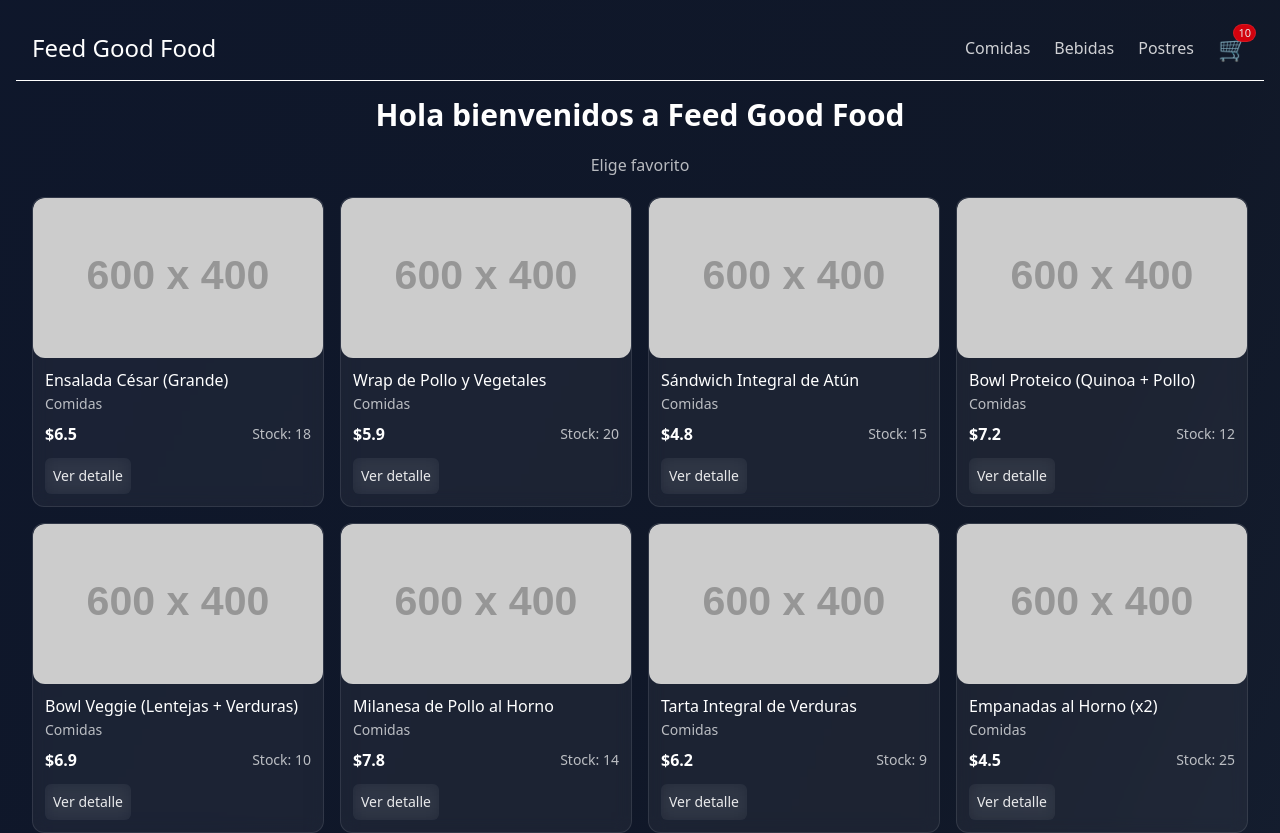
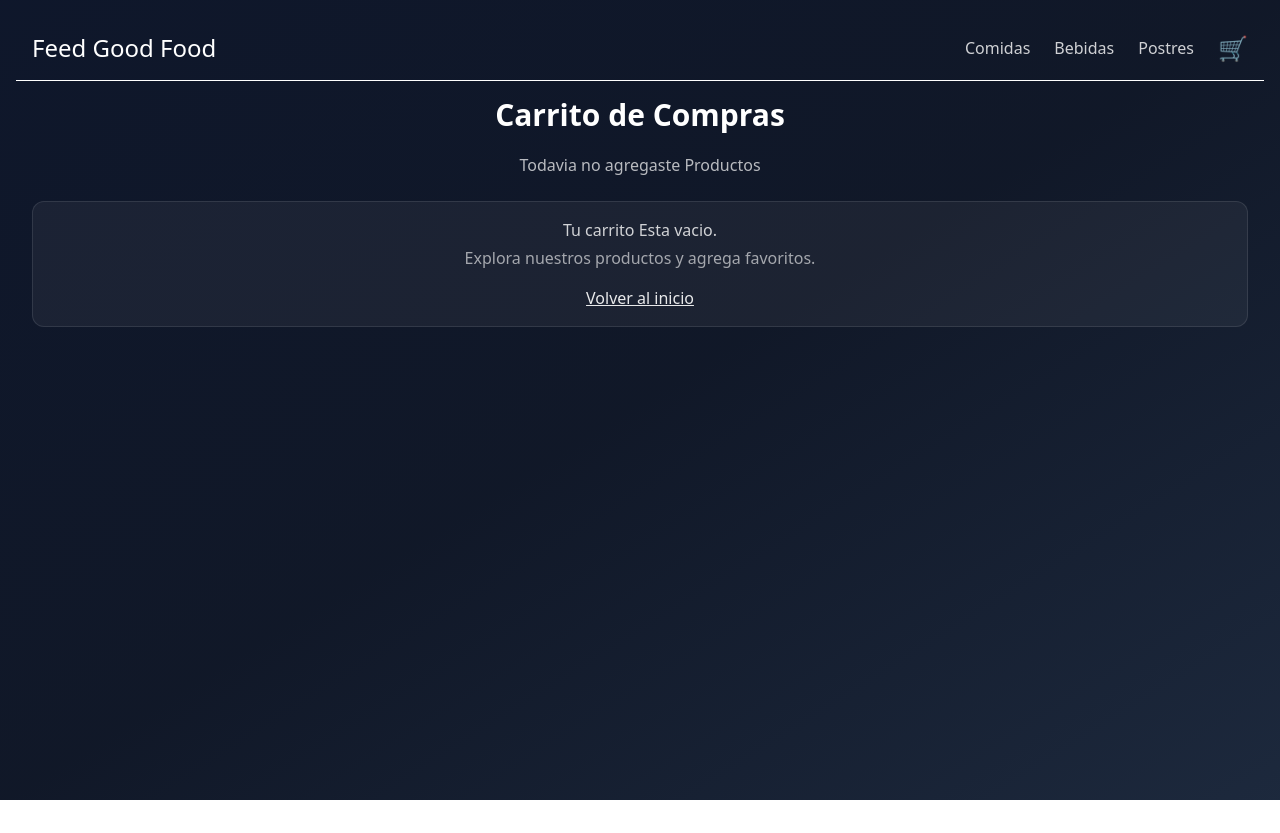
Before and after one commit to roque01212/CreaTuLanding_GerezRoque, a React (Vite) app: page /carrito in a window 1280 px wide. Before the commit this address led to /. Shown: the top 833 px of the page. After the commit the page ends 800 px from the top, so only its background shows below. Built offline with nearby package versions, Linux system fonts and the light colour scheme.

Commit message:
configurando carrito

```diff
--- a/src/TiendaApp.tsx
+++ b/src/TiendaApp.tsx
@@ -1,10 +1,13 @@
 import { RouterProvider } from "react-router";
 import { appRouter } from "./router/app.route";
+import { CartContextProvider } from "./context/CartContext";
 
 export const TiendaApp = () => {
   return (
-    <div className="bg-gradient ">
-      <RouterProvider router={appRouter} />
-    </div>
+    <CartContextProvider>
+      <div className="bg-gradient ">
+        <RouterProvider router={appRouter} />
+      </div>
+    </CartContextProvider>
   );
 };
--- a/src/components/CustomButton.tsx
+++ b/src/components/CustomButton.tsx
@@ -4,12 +4,18 @@ interface Props {
   children: React.ReactNode;
   onClick?: () => void;
   variant?: Variant;
+  disabled?: boolean;
+  className?: string;
+  type?: "button" | "submit" | "reset";
 }
 
 export const CustomButton = ({
   onClick,
   children,
   variant = "primary",
+  disabled = false,
+  className = "",
+  type = "button",
 }: Props) => {
   const base =
     "inline-flex items-center border border-white/10 justify-center gap-2 rounded-xl px-4 py-2 text-sm font-medium transition focus:outline-none focus:ring-2 focus:ring-white/20";
@@ -20,8 +26,16 @@ export const CustomButton = ({
     ghost: "bg-transparent hover:bg-white/10 text-white",
     danger: "bg-red-600 hover:bg-red-500 text-white",
   };
+  const disabledStyles = "opacity-50 pointer-events-none";
   return (
-    <button className={`${base} ${variants[variant]} `} onClick={onClick}>
+    <button
+      type={type}
+      disabled={disabled}
+      className={`${base}  ${variants[variant]} ${
+        disabled ? disabledStyles : ""
+      } ${className} `}
+      onClick={onClick}
+    >
       {children}
     </button>
   );
--- a/src/components/CustomNavbar.tsx
+++ b/src/components/CustomNavbar.tsx
@@ -1,7 +1,11 @@
 import { Link, NavLink } from "react-router";
 import CartWidget from "./CartWidget";
+import { use } from "react";
+import { CartContext } from "../context/CartContext";
 
 export const CustomNavbar = () => {
+  const { totalItems } = use(CartContext);
+
   const navClass = ({ isActive }: { isActive: boolean }) =>
     isActive ? "font-semibold underline" : "opacity-80 hover:opacity-100";
   return (
@@ -24,14 +28,16 @@ export const CustomNavbar = () => {
               Bebidas
             </NavLink>
           </li>
+
           <li>
             <NavLink to={"/categoria/postres"} className={navClass}>
               Postres
             </NavLink>
           </li>
+
           <li>
             <Link to="/carrito" className="opacity-90 hover:opacity-100">
-              <CartWidget count={10} />
+              <CartWidget count={totalItems} />
             </Link>
           </li>
         </ul>
--- a/src/components/ItemCount.tsx
+++ b/src/components/ItemCount.tsx
@@ -1,21 +1,36 @@
-import { useState } from "react";
+import { useEffect, useState } from "react";
 import { CustomButton } from "./CustomButton";
 
 interface Props {
   stock: number;
+  onAddToCart: (count: number) => void;
 }
 
-export const ItemCount = ({ stock }: Props) => {
+export const ItemCount = ({ stock, onAddToCart }: Props) => {
   const [qty, setQty] = useState<number>(0);
 
+  useEffect(() => {
+    setQty(stock > 0 ? 1 : 0);
+  }, [stock]);
+
+  const canDecrease = qty > 1;
+  const canIncrement = qty < stock;
+  const canAdd = stock > 0 && qty > 0;
+
   const handleDecrease = () => {
-    if (qty <= 0) return;
+    if (!canDecrease) return;
 
-    setQty(qty - 1);
+    setQty((prev) => prev - 1);
   };
+
   const handleIncrease = () => {
-    if (qty >= stock) return;
-    setQty(qty + 1);
+    if (!canIncrement) return;
+    setQty((prev) => prev + 1);
+  };
+
+  const handleAdd = () => {
+    if (!canAdd) return;
+    onAddToCart(qty);
   };
 
   return (
@@ -23,7 +38,11 @@ export const ItemCount = ({ stock }: Props) => {
       <p className="opacity-70 text-sm mb-2">Cantidad</p>
 
       <div className="flex items-center gap-3">
-        <CustomButton variant="ghost" onClick={handleDecrease}>
+        <CustomButton
+          variant="ghost"
+          onClick={handleDecrease}
+          disabled={!canDecrease}
+        >
           -
         </CustomButton>
 
@@ -34,11 +53,13 @@ export const ItemCount = ({ stock }: Props) => {
         <CustomButton
           variant="ghost"
           onClick={handleIncrease}
-          //   disabled={!canIncrease}
+          disabled={!canIncrement}
         >
           +
         </CustomButton>
-        <CustomButton variant="primary">Agregar</CustomButton>
+        <CustomButton variant="primary" onClick={handleAdd} disabled={!canAdd}>
+          Agregar
+        </CustomButton>
       </div>
     </div>
   );
--- a/src/components/products/ProductDetailContainer.tsx
+++ b/src/components/products/ProductDetailContainer.tsx
@@ -1,11 +1,18 @@
+import { use } from "react";
 import { Product } from "../../data/product";
 import { ItemCount } from "../ItemCount";
+import { CartContext } from "../../context/CartContext";
 
 interface Props {
   product: Product;
 }
 
 export const ProductDetailContainer = ({ product }: Props) => {
+  const { addItem } = use(CartContext);
+
+  const onAddToCart = (count: number) => {
+    addItem(product, count);
+  };
   return (
     <article className="w-full flex flex-col items-center justify-center gap-5 mt-6 lg:flex-row">
       <div className="rounded-xl overflow-hidden border border-white/10 bg-white/5">
@@ -27,7 +34,7 @@ export const ProductDetailContainer = ({ product }: Props) => {
           <span className="text-xl font-semibold">USD: {product.price} </span>
           <span className="text-xl opacity-70"> Stock: {product.stock} </span>
         </div>
-        <ItemCount stock={product.stock} />
+        <ItemCount stock={product.stock} onAddToCart={onAddToCart} />
       </div>
     </article>
   );
--- /dev/null
+++ b/src/context/CartContext.tsx
@@ -0,0 +1,96 @@
+import { createContext, useMemo, useState } from "react";
+import { Product } from "../data/product";
+
+interface Props {
+  children: React.ReactNode;
+}
+
+interface CartItem {
+  product: Product;
+  quantity: number;
+}
+
+interface CartContextProps {
+  cart: CartItem[];
+  totalItems: number;
+  addItem: (product: Product, quantity: number) => void;
+  removeItem: (item: number) => void;
+  clearCart: () => void;
+
+  increaseItem: (productId: number) => void;
+  decreaseItem: (productId: number) => void;
+}
+
+export const CartContext = createContext({} as CartContextProps);
+
+export const CartContextProvider = ({ children }: Props) => {
+  const [cart, setCart] = useState<CartItem[]>([]);
+
+  const totalItems = useMemo(() => {
+    let total = 0;
+    cart.forEach((item) => (total += item.quantity));
+    return total;
+  }, [cart]);
+
+  const addItem = (product: Product, quantity: number) => {
+    setCart((prev) => {
+      const index = prev.findIndex((p) => p.product.id === product.id);
+
+      if (index >= 0) {
+        const copy = [...prev];
+        copy[index] = {
+          ...copy[index],
+          quantity: copy[index].quantity + quantity,
+        };
+        return copy;
+      }
+      return [...prev, { product, quantity }];
+    });
+  };
+
+  const removeItem = (productId: number) => {
+    setCart((prev) => prev.filter((item) => item.product.id !== productId));
+  };
+
+  const clearCart = () => {
+    setCart([]);
+  };
+
+  const increaseItem = (productId: number) => {
+    setCart((prev) =>
+      prev.map((item) => {
+        if (item.product.id !== productId) return item;
+        const nextQTy = Math.min(item.product.stock, item.quantity + 1);
+        return { ...item, quantity: nextQTy };
+      })
+    );
+  };
+
+  const decreaseItem = (productId: number) => {
+    setCart((prev) =>
+      prev
+        .map((item) => {
+          if (item.product.id !== productId) return item;
+          const nextQty = Math.max(0, item.quantity - 1);
+          return { ...item, quantity: nextQty };
+        })
+        .filter((item) => item.quantity > 0)
+    );
+  };
+
+  return (
+    <CartContext.Provider
+      value={{
+        cart,
+        totalItems,
+        addItem,
+        removeItem,
+        clearCart,
+        increaseItem,
+        decreaseItem,
+      }}
+    >
+      {children}
+    </CartContext.Provider>
+  );
+};
--- /dev/null
+++ b/src/pages/cart/CartPage.tsx
@@ -0,0 +1,162 @@
+import { use, useMemo } from "react";
+import { CartContext } from "../../context/CartContext";
+import { PageHeader } from "../../components/ui/PageHeader";
+import { Link } from "react-router";
+import { CustomButton } from "../../components/CustomButton";
+
+export const CartPage = () => {
+  const {
+    cart,
+    totalItems,
+    removeItem,
+    clearCart,
+    decreaseItem,
+    increaseItem,
+  } = use(CartContext);
+
+  const totalPrice = useMemo(
+    () =>
+      cart.reduce((acc, item) => acc + item.product.price * item.quantity, 0),
+    [cart]
+  );
+
+  if (cart.length === 0) {
+    return (
+      <>
+        <PageHeader
+          title="Carrito de Compras"
+          subtitle="Todavia no agregaste Productos"
+        />
+
+        <div className="mt-6 rounded-xl border border-white/10 bg-white/5 p-4 text-center">
+          <p className="opacity-80">Tu carrito Esta vacio.</p>
+          <p className="opacity-60 mt-1">
+            Explora nuestros productos y agrega favoritos.
+          </p>
+
+          <div className="mt-4 flex justify-center">
+            <Link to="/" className="underline opacity-90 hover:opacity-100">
+              Volver al inicio
+            </Link>
+          </div>
+        </div>
+      </>
+    );
+  }
+
+  return (
+    <>
+      <PageHeader
+        title="Carrito de Compras"
+        subtitle={`Tienes ${totalItems} ${
+          totalItems === 1 ? "producto" : "productos"
+        } en el carrito`}
+      />
+
+      <div className="mt-6 grid gap-6 lg:grid-cols-[1fr_360px]">
+        <section className="space-y-4">
+          {cart.map(({ product, quantity }) => {
+            const subTotal = product.price * quantity;
+
+            return (
+              <article
+                key={product.id}
+                className="rounded-xl border border-white/10 bg-white/5 p-4 flex gap-4 items-center"
+              >
+                <img
+                  src={product.img}
+                  alt={product.title}
+                  className="w-20 h-20 object-cover rounded-lg border border-white/10 "
+                />
+
+                <div className="flex-1 min-w-0">
+                  <p className="font-semibold truncate">{product.title}</p>
+                  <p className="text-sm opacity-80 capitalize ">
+                    {product.category}
+                  </p>
+
+                  <div className="mt-2 flex items-center flex-wrap gap-4 text-sm">
+                    <span className="opacity-90">Cantidad: {quantity}</span>
+                    <span className="opacity-90">
+                      Precio USD: {product.price.toFixed(2)}
+                    </span>
+                    <span className="font-semibold">
+                      Subtotal: USD: {subTotal.toFixed(2)}
+                    </span>
+                    <div className="flex items-center gap-2">
+                      <CustomButton
+                        variant="ghost"
+                        onClick={() => decreaseItem(product.id)}
+                      >
+                        -
+                      </CustomButton>
+
+                      <span className="min-w-8 text-center">{quantity}</span>
+
+                      <CustomButton
+                        variant="ghost"
+                        onClick={() => increaseItem(product.id)}
+                        disabled={quantity >= product.stock}
+                      >
+                        +
+                      </CustomButton>
+                    </div>
+                  </div>
+                </div>
+
+                <div className="flex flex-col gap-3">
+                  <CustomButton onClick={() => removeItem(product.id)}>
+                    Quitar
+                  </CustomButton>
+
+                  <Link
+                    to={`/productos/${product.id}`}
+                    className="text-xs underline opacity-80 hover:opacity-100 text-center"
+                  >
+                    Ver detalle
+                  </Link>
+                </div>
+              </article>
+            );
+          })}
+        </section>
+
+        {/* RESUMEN */}
+        <aside className="rounded-xl border mt-3 border-white/10 bg-white/5 p-4 h-fit">
+          <h3 className="text-lg font-semibold">Resumen</h3>
+
+          <div className="mt-3 space-y-2 text-sm">
+            <div className="flex justify-between opacity-80">
+              <span>Totoal Productos</span>
+              <span>{totalItems}</span>
+            </div>
+
+            <div className="flex justify-between opacity-80">
+              <span>Total a pagar</span>
+              <span className="font-semibold">USD {totalPrice.toFixed(2)}</span>
+            </div>
+
+            <div className="pt-3 border-t border-white/10" />
+          </div>
+
+          <div className="mt-4 flex flex-col gap-2">
+            <CustomButton
+              variant="primary"
+              onClick={() => console.log("Checkout (más adelante)")}
+            >
+              Finalizar compra
+            </CustomButton>
+
+            <CustomButton variant="secondary" onClick={clearCart}>
+              Vaciar carrito
+            </CustomButton>
+          </div>
+
+          <p className="mt-3 text-xs opacity-60">
+            * Checkout es solo visual por ahora.
+          </p>
+        </aside>
+      </div>
+    </>
+  );
+};
--- a/src/router/app.route.tsx
+++ b/src/router/app.route.tsx
@@ -3,6 +3,7 @@ import { HomePage } from "../pages/home/HomePage";
 import { ProductDetailPage } from "../pages/product-detail/ProductDetailPage";
 import { AppLayout } from "../layouts/AppLayout";
 import { CategoryPage } from "../pages/category/CategoryPage";
+import { CartPage } from "../pages/cart/CartPage";
 
 export const appRouter = createBrowserRouter([
   {
@@ -22,6 +23,10 @@ export const appRouter = createBrowserRouter([
         element: <ProductDetailPage />,
       },
       {
+        path: "carrito",
+        element: <CartPage />,
+      },
+      {
         path: "*",
         element: <Navigate to={"/"} />,
       },
```
